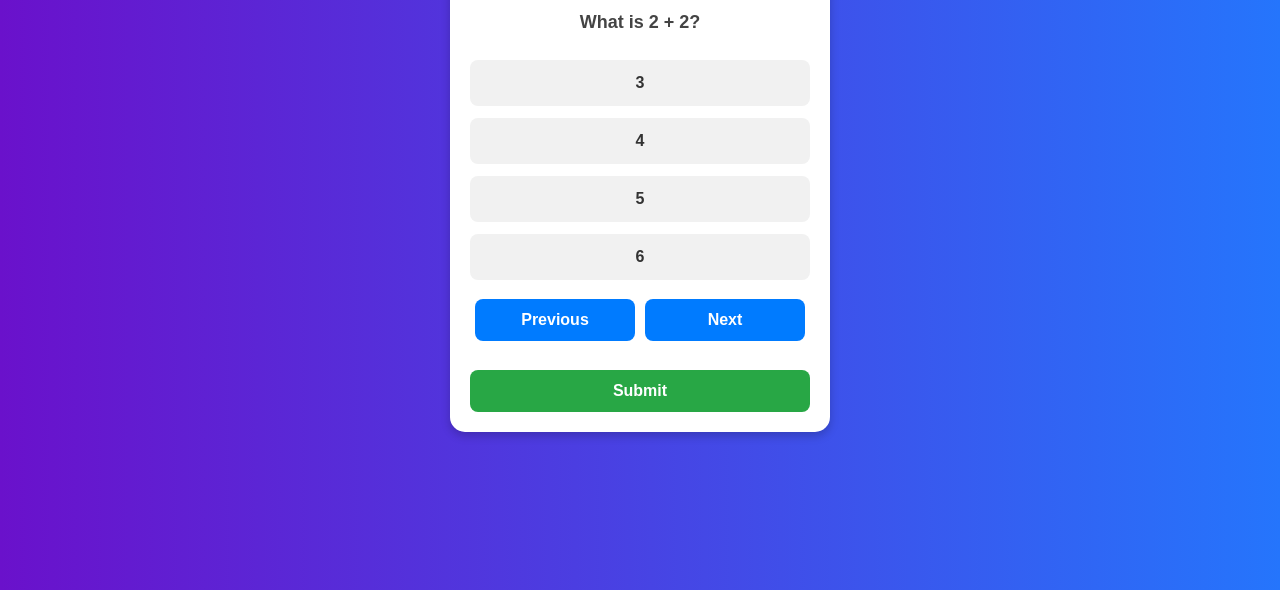
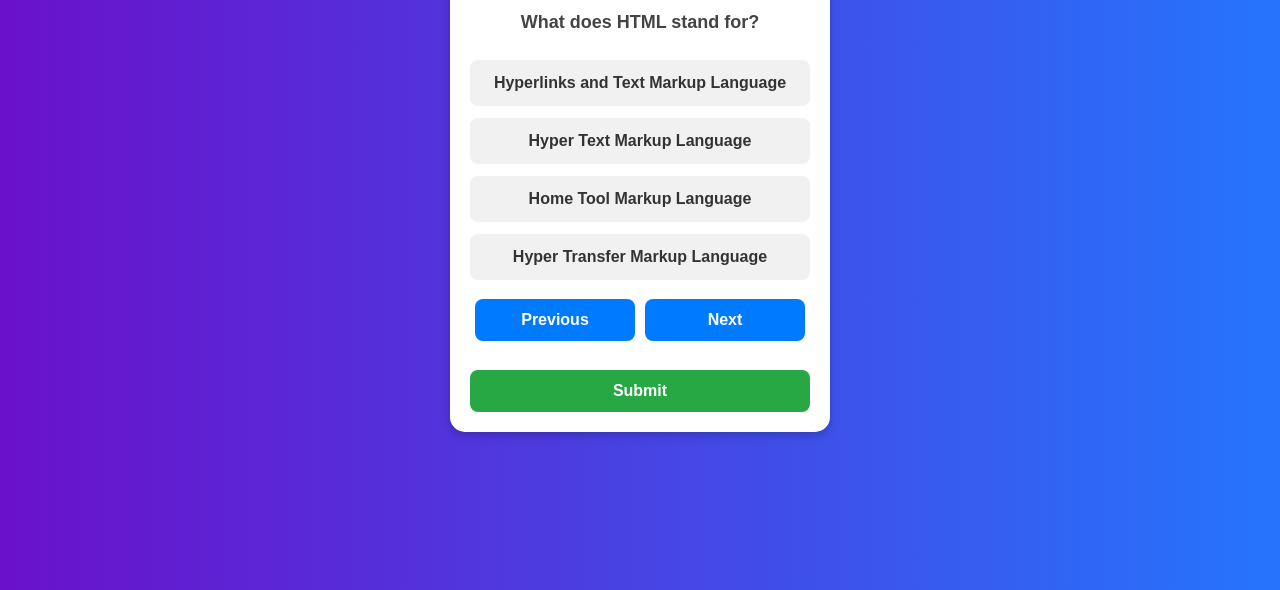
Before and after one commit to k-chetanya/Quiz-app, a plain HTML site: page index.html in a window 1280 px wide. Shown: the part 210-800 px from the top of the page. Drawn offline with Linux system fonts and the light colour scheme.

Commit message:
Update index.html

```diff
--- a/index.html
+++ b/index.html
@@ -157,19 +157,29 @@
     <script>
         const questions = [
     {
-                question: "What is 2 + 2?",
-                options: ["3", "4", "5", "6"],
-                correct: "4"
+        question: "What does HTML stand for?",
+        options: ["Hyperlinks and Text Markup Language", "Hyper Text Markup Language", "Home Tool Markup Language", "Hyper Transfer Markup Language"],
+        correct: "Hyper Text Markup Language"
     },
     {
-                question: "Which is the capital of France?",
-                options: ["London", "Berlin", "Paris", "Madrid"],
-                correct: "Paris"
+        question: "Which CSS property is used to change the text color of an element?",
+        options: ["text-color", "color", "font-color", "background-color"],
+        correct: "color"
     },
     {
-                question: "Which programming language is used for web development?",
-                options: ["Python", "C++", "JavaScript", "Java"],
-                correct: "JavaScript"
+        question: "Which of the following is NOT a JavaScript framework/library?",
+        options: ["React", "Vue", "Django", "Angular"],
+        correct: "Django"
+    },
+    {
+        question: "Which HTML tag is used to create a hyperlink?",
+        options: ["<link>", "<a>", "<href>", "<hlink>"],
+        correct: "<a>"
+    },
+    {
+        question: "What is the default HTTP method used when submitting an HTML form without specifying a method?",
+        options: ["GET", "POST", "PUT", "DELETE"],
+        correct: "GET"
     }
 ];
         let i = 0;
```
Lines whose indentation alone changed are shown as unchanged.
